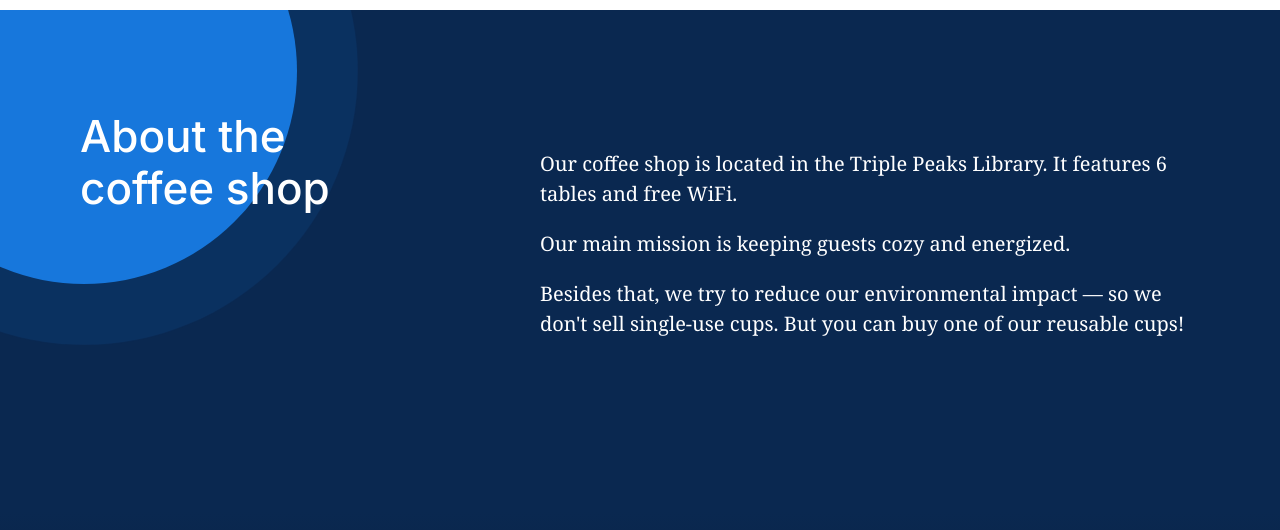
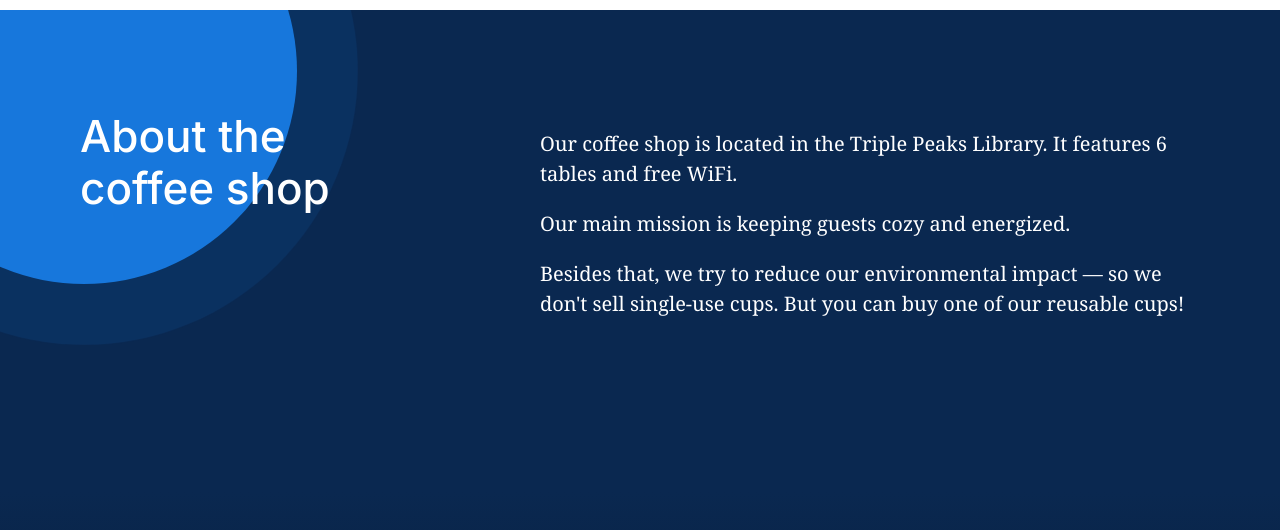
Before and after one commit to cpeterson27/se_project_coffeeshop, a plain HTML site: page index.html in a window 1280 px wide. Shown: the part 3700-4230 px from the top of the page. Drawn offline with Linux system fonts and the light colour scheme.

Commit message:
fix pseudo class on about paragraph

```diff
--- a/blocks/about.css
+++ b/blocks/about.css
@@ -38,7 +38,7 @@
     margin-top: 20px;
 }
 
-.about:first-of-type {
+.about__paragraph:first-of-type {
     margin-top: 0;
 }
 
```
